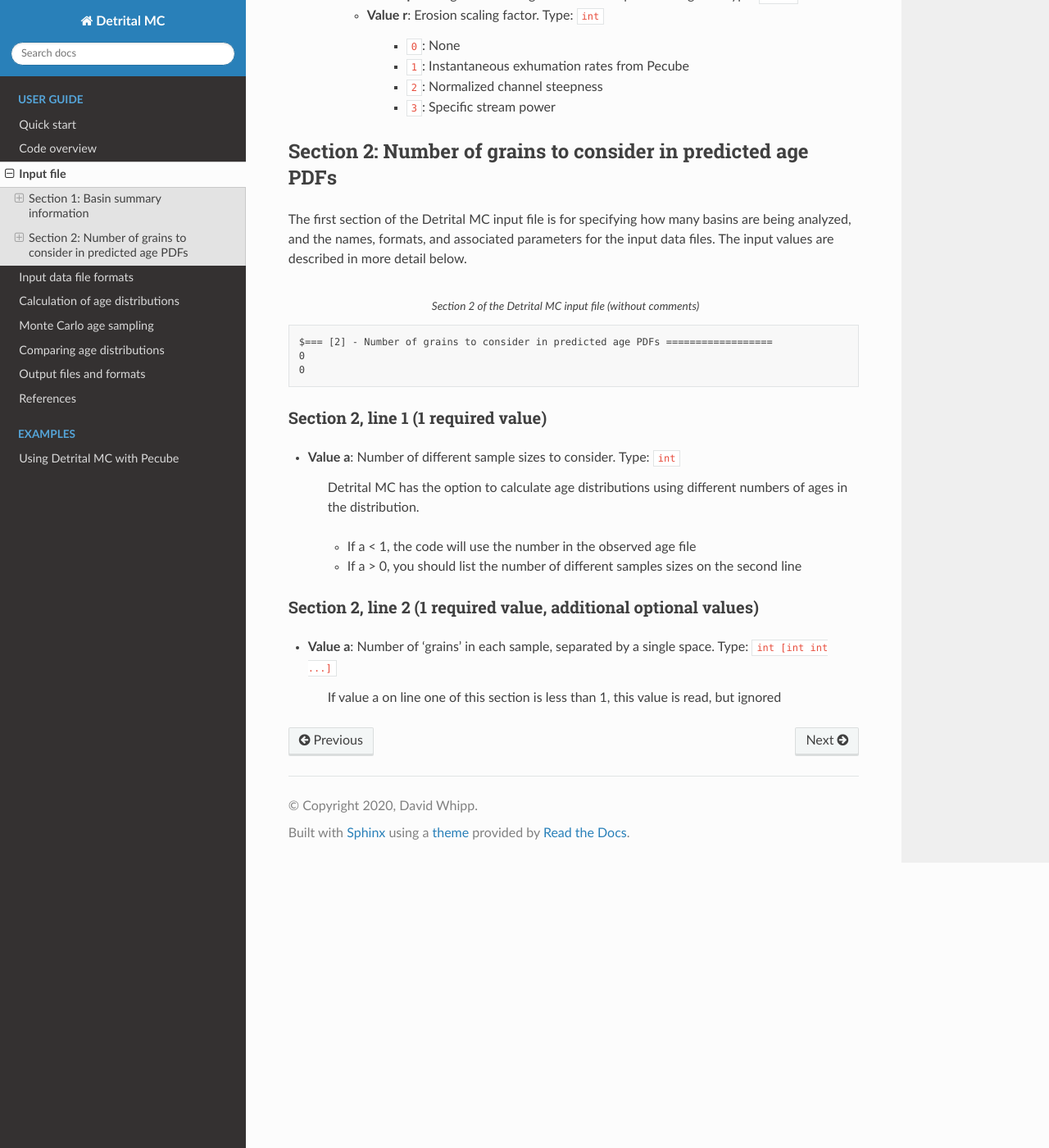
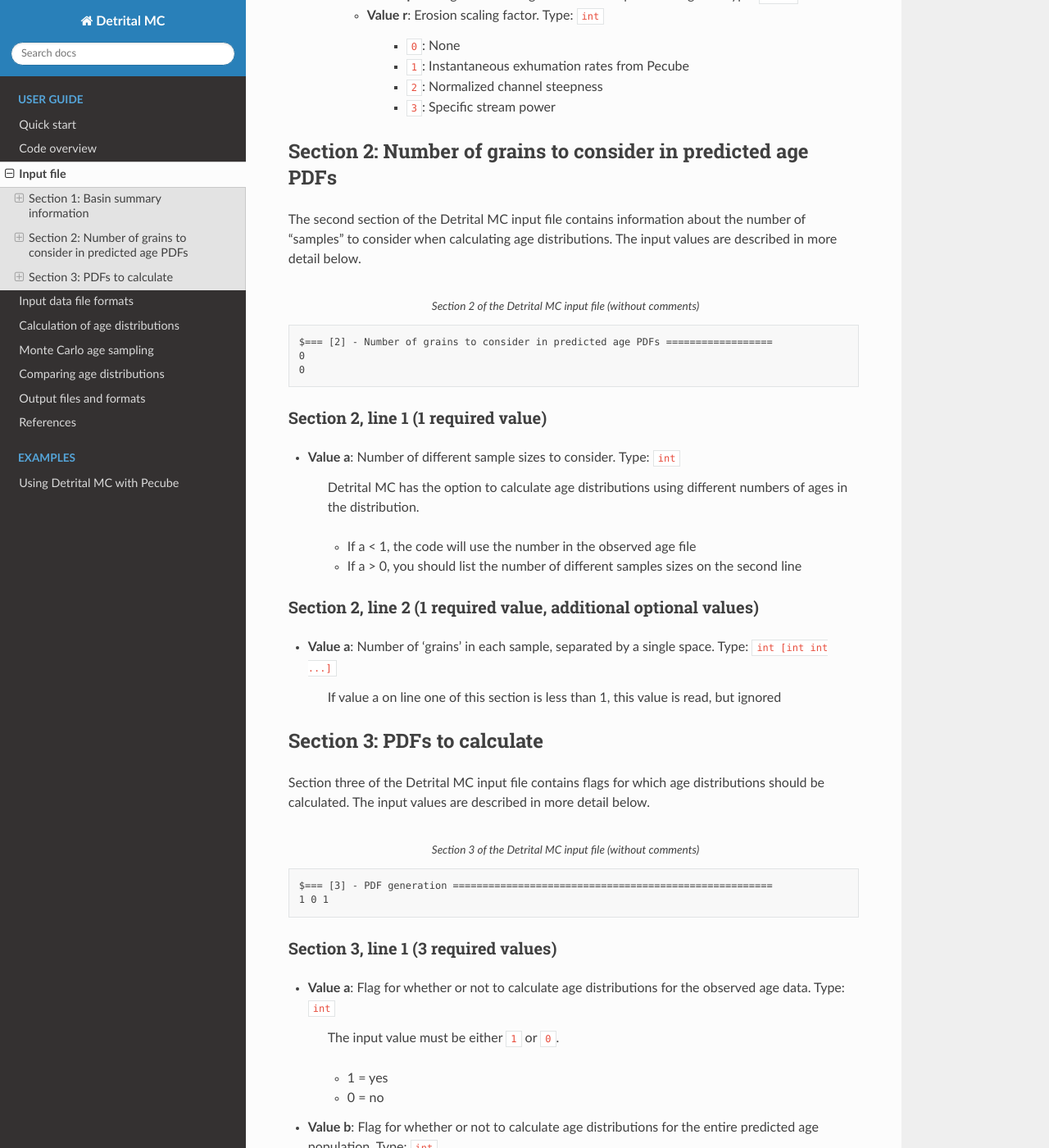
Before and after one commit to HUGG/Detrital-MC, a Sphinx documentation site: the page built from docs/source/manual/input-file.rst, in a window 1280 px wide and 1400 px high, scrolled down 4296 px. Shown: the whole window at 82% size. Built offline with Sphinx 7.4.7 and the Read the Docs theme 2.0.0, drawn with Linux system fonts in a browser that asks for light colours; some of the changed text lies outside the part shown.

Commit message:
Formatting, added section 3

```diff
--- a/docs/source/manual/input-file.rst
+++ b/docs/source/manual/input-file.rst
@@ -176,7 +176,7 @@ You should use one line per basin.
 Section 2: Number of grains to consider in predicted age PDFs
 -------------------------------------------------------------
 
-The first section of the Detrital MC input file is for specifying how many basins are being analyzed, and the names, formats, and associated parameters for the input data files.
+The second section of the Detrital MC input file contains information about the number of "samples" to consider when calculating age distributions.
 The input values are described in more detail below.
 
 .. code-block:: none
@@ -203,14 +203,43 @@ Section 2, line 2 (1 required value, additional optional values)
 
     If value a on line one of this section is less than 1, this value is read, but ignored
 
-..
+Section 3: PDFs to calculate
+----------------------------
+
+Section three of the Detrital MC input file contains flags for which age distributions should be calculated.
+The input values are described in more detail below.
+
+.. code-block:: none
+    :caption: Section 3 of the Detrital MC input file (without comments)
+
     $=== [3] - PDF generation ======================================================
-    $ Line 1: [int int int]
-    $ (a) Observed age PDFs (yes = 1, no = 0)
-    $ (b) Full predicted age PDFs (yes = 1, no = 0)
-    $ (c) Monte Carlo predicted age PDFs (yes = 1, no = 0)
     1 0 1
 
+Section 3, line 1 (3 required values)
+~~~~~~~~~~~~~~~~~~~~~~~~~~~~~~~~~~~~
+
+- **Value a**: Flag for whether or not to calculate age distributions for the observed age data. Type: ``int``
+
+    The input value must be either ``1`` or ``0``.
+
+    - 1 = yes
+    - 0 = no
+
+- **Value b**: Flag for whether or not to calculate age distributions for the entire predicted age population. Type: ``int``
+
+    The input value must be either ``1`` or ``0``.
+
+    - 1 = yes
+    - 0 = no
+
+- **Value c**: Flag for whether or not to calculate age distributions from Monte Carlo random samples from the predicted age population. Type: ``int``
+
+    The input value must be either ``1`` or ``0``.
+
+    - 1 = yes
+    - 0 = no
+
+..
     $=== [4] - PDF comparison ======================================================
     $ Line 1: [int int int int int flt]
     $ (a) Observed age and full predicted age PDFs (yes = 1, no = 0)
```
